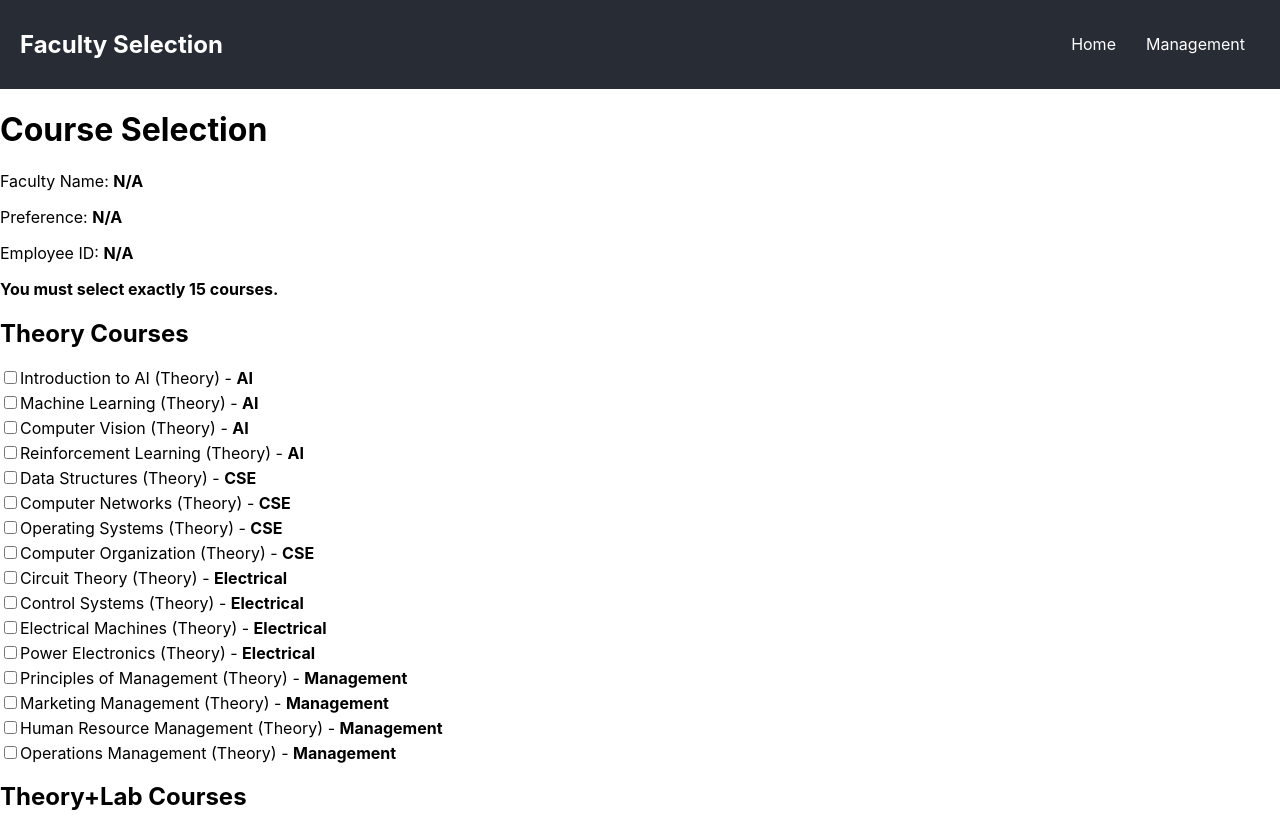
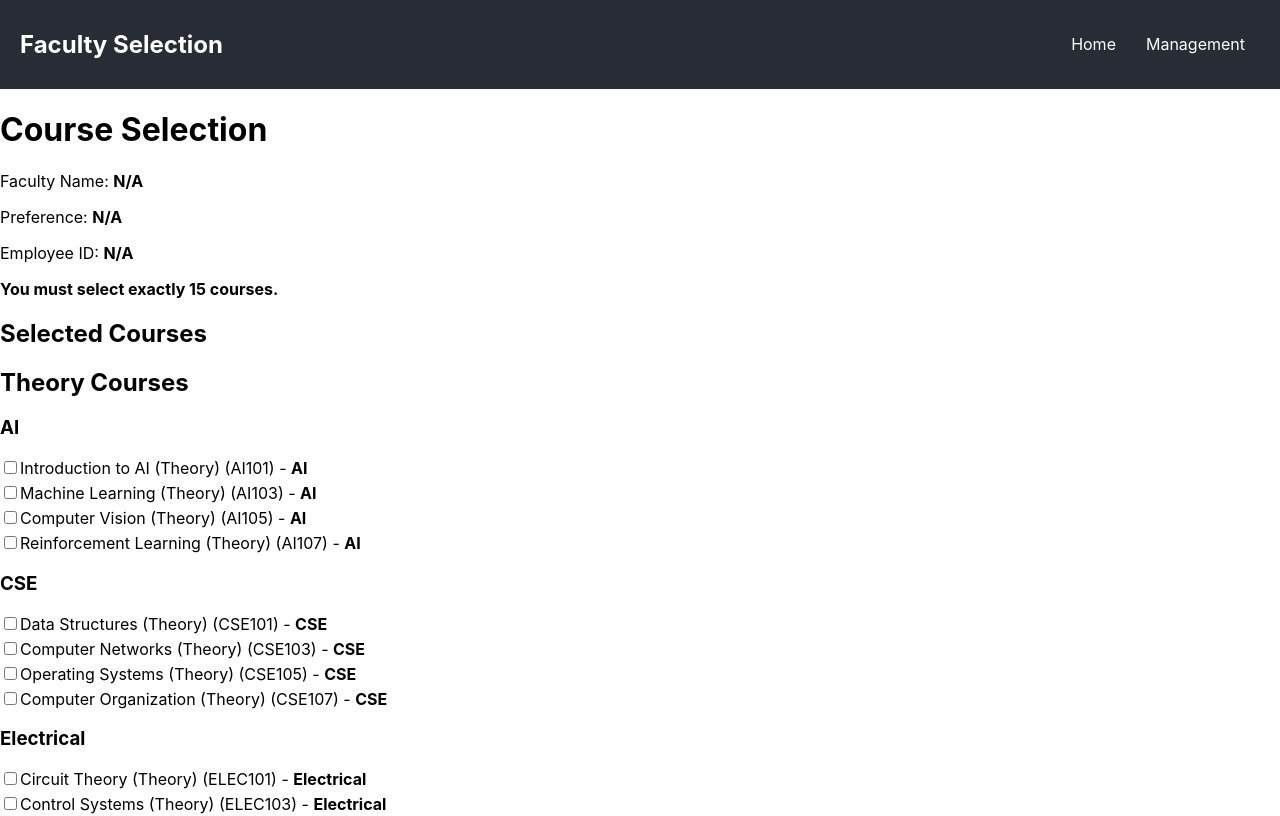
Before and after one commit to scopecc/faculty_selection, a React (Create React App) app in the folder frontend/: page /course-selection in a window 1280 px wide. Shown: the top 816 px of the page. Built offline with nearby package versions, Linux system fonts and the light colour scheme.

Commit message:
Added new features

```diff
--- a/frontend/package.json
+++ b/frontend/package.json
@@ -10,7 +10,8 @@
     "react-dom": "^19.0.0",
     "react-router-dom": "^7.1.5",
     "react-scripts": "5.0.1",
-    "web-vitals": "^4.2.4"
+    "web-vitals": "^4.2.4",
+    "xlsx": "^0.18.5"
   },
   "scripts": {
     "start": "react-scripts start",
--- a/frontend/src/components/CourseSelection.js
+++ b/frontend/src/components/CourseSelection.js
@@ -1,16 +1,16 @@
 import React, { useState, useEffect } from 'react';
-import { useLocation } from 'react-router-dom';  // ✅ Import `useLocation`
+import { useLocation, useNavigate } from 'react-router-dom';  // Import useNavigate
 import axios from 'axios';
 
 const CourseSelection = () => {
-  const location = useLocation();  // ✅ Extract passed data
-  const { empId, facultyName, preference } = location.state || {};  // ✅ Retrieve values safely
+  const location = useLocation();
+  const navigate = useNavigate();  // Initialize useNavigate hook
+  const { empId, facultyName, preference } = location.state || {};
 
   const [courses, setCourses] = useState([]);
   const [selectedCourses, setSelectedCourses] = useState([]);
 
   useEffect(() => {
-    // ✅ Fetch courses from backend (or local JSON file)
     axios.get('courses.json')
       .then(response => setCourses(response.data))
       .catch(error => console.error("Error fetching courses:", error));
@@ -75,47 +75,79 @@ const CourseSelection = () => {
         { headers: { 'Content-Type': 'application/json' } }
       );
       alert("Courses submitted successfully!");
+      navigate('/');  // Redirect to homepage after successful submission
     } catch (error) {
       console.error("Error submitting courses:", error);
       alert("Error submitting courses. Check console for details.");
     }
   };
 
+  // Helper function to group courses by domain
+  const groupByDomain = (courses) => {
+    return courses.reduce((acc, course) => {
+      if (!acc[course.domain]) {
+        acc[course.domain] = [];
+      }
+      acc[course.domain].push(course);
+      return acc;
+    }, {});
+  };
+
+  // Grouping courses by their domain type
+  const theoryCoursesByDomain = groupByDomain(courses.filter(course => course.type === "Theory"));
+  const theoryLabCoursesByDomain = groupByDomain(courses.filter(course => course.type === "Theory+Lab"));
+
   return (
     <div>
       <h1>Course Selection</h1>
-      <p>Faculty Name: <strong>{facultyName || "N/A"}</strong></p>  {/* ✅ Prevents undefined issue */}
+      <p>Faculty Name: <strong>{facultyName || "N/A"}</strong></p>
       <p>Preference: <strong>{preference || "N/A"}</strong></p>
       <p>Employee ID: <strong>{empId || "N/A"}</strong></p>
       <p><strong>You must select exactly {maxCourses} courses.</strong></p>
 
       <div>
+        <h2>Selected Courses</h2>
+        <ol>
+          {selectedCourses.map(course => (
+            <li key={course.courseId}>
+              {course.courseName} ({course.type}) ({course.courseId}) - <strong>{course.domain}</strong>
+            </li>
+          ))}
+        </ol>
+      </div>
+      <div>
         <h2>Theory Courses</h2>
-        {courses
-          .filter(course => course.type === "Theory")
-          .map(course => (
+        {Object.keys(theoryCoursesByDomain).map(domain => (
+          <div key={domain}>
+            <h3>{domain}</h3>
+            {theoryCoursesByDomain[domain].map(course => (
               <label key={course.courseId} style={{ display: "block", marginBottom: "5px" }}>
                 <input
                   type="checkbox"
                   checked={selectedCourses.some(c => c.courseId === course.courseId)}
                   onChange={() => handleCourseSelect(course)}
                 />
-              {course.courseName} ({course.type}) - <strong>{course.domain}</strong>
+                {course.courseName} ({course.type}) ({course.courseId}) - <strong>{course.domain}</strong>
               </label>
+            ))}
+          </div>
         ))}
 
         <h2>Theory+Lab Courses</h2>
-        {courses
-          .filter(course => course.type === "Theory+Lab")
-          .map(course => (
+        {Object.keys(theoryLabCoursesByDomain).map(domain => (
+          <div key={domain}>
+            <h3>{domain}</h3>
+            {theoryLabCoursesByDomain[domain].map(course => (
               <label key={course.courseId} style={{ display: "block", marginBottom: "5px" }}>
                 <input
                   type="checkbox"
                   checked={selectedCourses.some(c => c.courseId === course.courseId)}
                   onChange={() => handleCourseSelect(course)}
                 />
-              {course.courseName} ({course.type}) - <strong>{course.domain}</strong>
+                {course.courseName} ({course.type}) ({course.courseId}) - <strong>{course.domain}</strong>
               </label>
+            ))}
+          </div>
         ))}
       </div>
 
--- a/frontend/src/components/Management.js
+++ b/frontend/src/components/Management.js
@@ -1,5 +1,6 @@
 import React, { useState, useEffect } from 'react';
 import axios from 'axios';
+import * as XLSX from 'xlsx'; // Import the xlsx library
 
 const Management = () => {
   const [username, setUsername] = useState('');
@@ -8,9 +9,10 @@ const Management = () => {
   const [facultyData, setFacultyData] = useState([]);
   const [courseData, setCourseData] = useState({});
 
-  const correctUsername = "admin";  // ✅ Preset credentials
+  const correctUsername = "admin";
   const correctPassword = "admin123";
 
+  // Handle login
   const handleLogin = (e) => {
     e.preventDefault();
     if (username === correctUsername && password === correctPassword) {
@@ -21,19 +23,24 @@ const Management = () => {
     }
   };
 
+  // Fetch faculty data and organize it by course
   const fetchData = async () => {
     try {
       const response = await axios.get('http://localhost:5000/faculty');
       setFacultyData(response.data);
 
-      // ✅ Build course-wise faculty data
       const courseMap = {};
       response.data.forEach(faculty => {
-        faculty.selectedCourses.forEach(course => {
+        faculty.selectedCourses.forEach((course, index) => {
           if (!courseMap[course.courseName]) {
             courseMap[course.courseName] = [];
           }
-          courseMap[course.courseName].push(faculty.name);
+          // Add facultyId along with name and choice
+          courseMap[course.courseName].push({
+            facultyName: faculty.name,
+            choice: `Choice ${index + 1}`,
+            facultyId: faculty.empId // Include the faculty ID here
+          });
         });
       });
       setCourseData(courseMap);
@@ -42,11 +49,55 @@ const Management = () => {
     }
   };
 
+  // Download faculty course selection as Excel
+  const handleDownloadFacultyExcel = () => {
+    const facultyExcelData = [];
+
+    facultyData.forEach(faculty => {
+      faculty.selectedCourses.forEach((course, index) => {
+        facultyExcelData.push({
+          "Faculty Name": faculty.name,
+          "Empld": faculty.empId,
+          "Course Name": course.courseName,
+          "Choice": `Choice ${index + 1}`
+        });
+      });
+      facultyExcelData.push({});
+    });
+
+    const ws = XLSX.utils.json_to_sheet(facultyExcelData);
+    const wb = XLSX.utils.book_new();
+    XLSX.utils.book_append_sheet(wb, ws, "Faculty Selection");
+    XLSX.writeFile(wb, "faculty_course_selection.xlsx");
+  };
+
+  // Download course selection as Excel
+  const handleDownloadCourseExcel = () => {
+    const courseExcelData = [];
+
+    Object.entries(courseData).forEach(([courseName, facultyList]) => {
+      facultyList.forEach(({ facultyName, choice, facultyId }) => {
+        courseExcelData.push({
+          "Course Name": courseName,
+          "EmpId": facultyId,  // facultyId should now have values
+          "Faculty Name": facultyName,
+          "Choice": choice
+        });
+      });
+      courseExcelData.push({})
+    });
+
+    const ws = XLSX.utils.json_to_sheet(courseExcelData);
+    const wb = XLSX.utils.book_new();
+    XLSX.utils.book_append_sheet(wb, ws, "Course Selection");
+    XLSX.writeFile(wb, "course_selection.xlsx");
+  };
+
   return (
     <div>
       <h1>Management Portal</h1>
 
-      {/* ✅ Login Form */}
+      {/* Login Form */}
       {!isAuthenticated ? (
         <form onSubmit={handleLogin}>
           <input
@@ -67,7 +118,7 @@ const Management = () => {
         </form>
       ) : (
         <>
-          {/* ✅ Faculty-wise course selection */}
+          {/* Faculty Course Selection Table */}
           <h2>Faculty Course Selection</h2>
           <table border="1">
             <thead>
@@ -90,24 +141,32 @@ const Management = () => {
             </tbody>
           </table>
 
-          {/* ✅ Course-wise faculty selection */}
+          {/* Button to download Faculty Excel */}
+          <button onClick={handleDownloadFacultyExcel}>Download Faculty Excel</button>
+
+          {/* Courses Selected by Faculty Table */}
           <h2>Courses Selected by Faculty</h2>
           <table border="1">
             <thead>
               <tr>
                 <th>Course Name</th>
                 <th>Selected by Faculty</th>
+                <th>Choice</th>
               </tr>
             </thead>
             <tbody>
               {Object.entries(courseData).map(([courseName, facultyList]) => (
                 <tr key={courseName}>
                   <td>{courseName}</td>
-                  <td>{facultyList.join(", ")}</td>
+                  <td>{facultyList.map(item => item.facultyName).join(", ")}</td>
+                  <td>{facultyList.map(item => item.choice).join(", ")}</td>
                 </tr>
               ))}
             </tbody>
           </table>
+
+          {/* Button to download Course Excel */}
+          <button onClick={handleDownloadCourseExcel}>Download Course Excel</button>
         </>
       )}
     </div>
--- a/package.json
+++ b/package.json
@@ -16,6 +16,7 @@
     "dotenv": "^16.4.7",
     "express": "^4.21.2",
     "jsonwebtoken": "^9.0.2",
-    "mongoose": "^8.9.6"
+    "mongoose": "^8.9.6",
+    "xlsx": "^0.18.5"
   }
 }
```
Also changed, not shown: 2 other files (tests, documents, lock files or other folders). Lines whose indentation alone changed are shown as unchanged.
